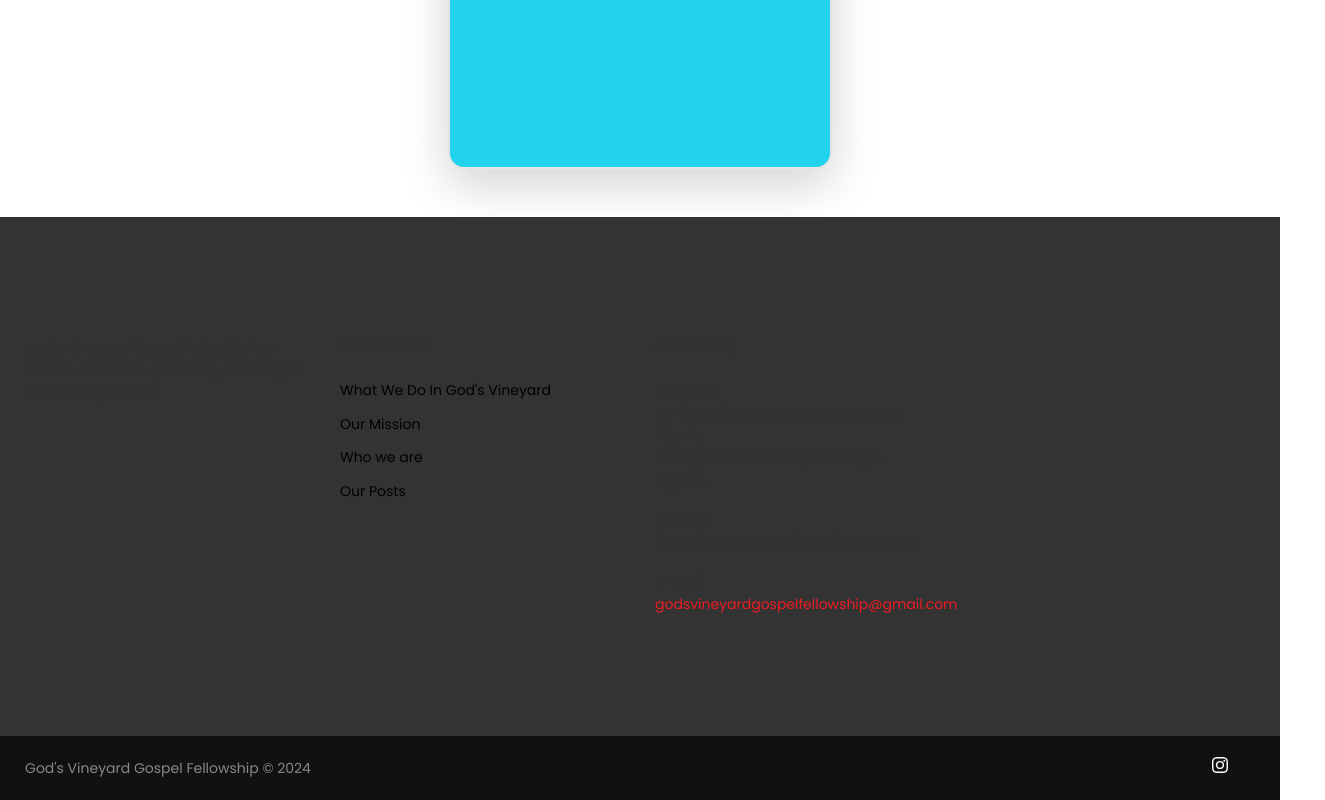
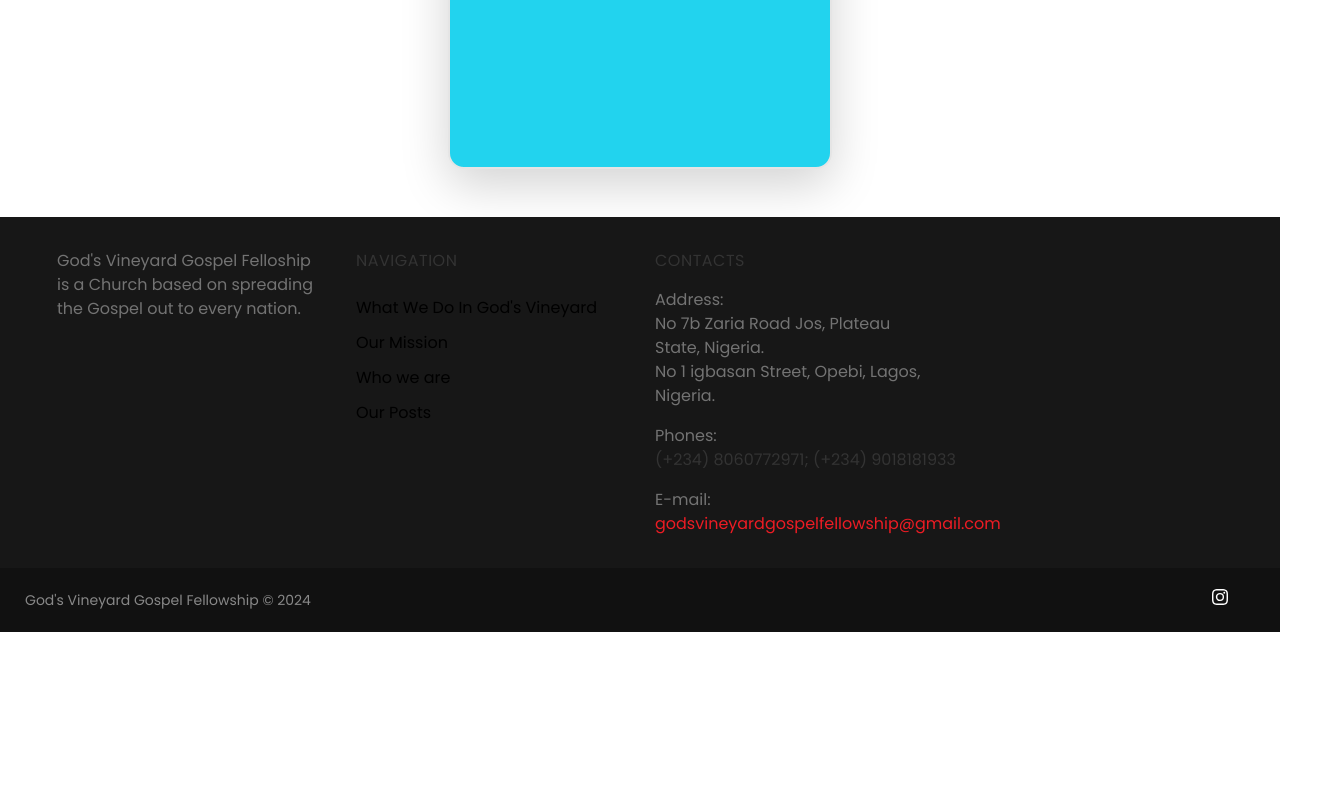
Before and after one commit to skyler-coder/GVGFWebsite, a React (Create React App) app: page /homepage in a window 1280 px wide. Shown: the part 4607-5407 px from the top of the page, 1325 px wide, since content can reach past the window. After the commit the page ends 5263 px from the top, so only its background shows below. Built offline with nearby package versions, Linux system fonts and the light colour scheme; a web font is replaced by a local one.

Commit message:
Update Footer.js
new update

```diff
--- a/src/Components/Pages/Footer.js
+++ b/src/Components/Pages/Footer.js
@@ -6,7 +6,7 @@ function Footer() {
   return (
     <div id='contacts'>
 
-      <section className="pre-footer-corporate bg-overlay-darkest">
+      <section className="bg-neutral-900 p-8 text-neutral-500">
         <div className="container">
           <div className="row justify-content-sm-center justify-content-lg-start row-30 row-md-60">
             <div className="col-sm-10 col-md-6 col-lg-10 col-xl-3">
@@ -14,7 +14,7 @@ function Footer() {
             </div>
             <div className="col-sm-10 col-md-6 col-lg-3 col-xl-3">
               <h6>Navigation</h6>
-              <ul className="list-xxs list-primary">
+              <ul className="list-xxs list-primary py-4 text-neutral-300">
                 <li><Link to={"/aboutus"}>What We Do In God's Vineyard</Link></li>
                 <li><Link to={"/aboutus"}>Our Mission</Link></li>
                 <li><Link to={"/homepage"}>Who we are</Link></li>
```
